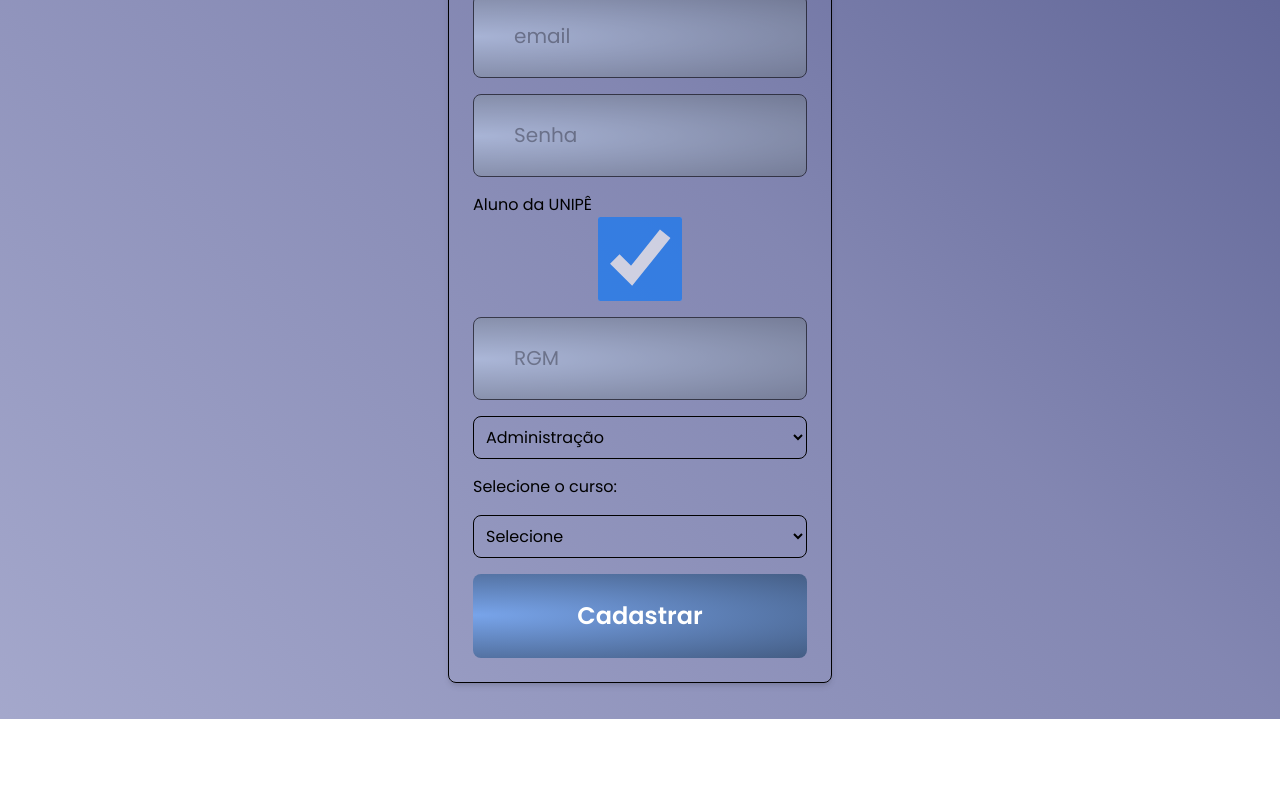
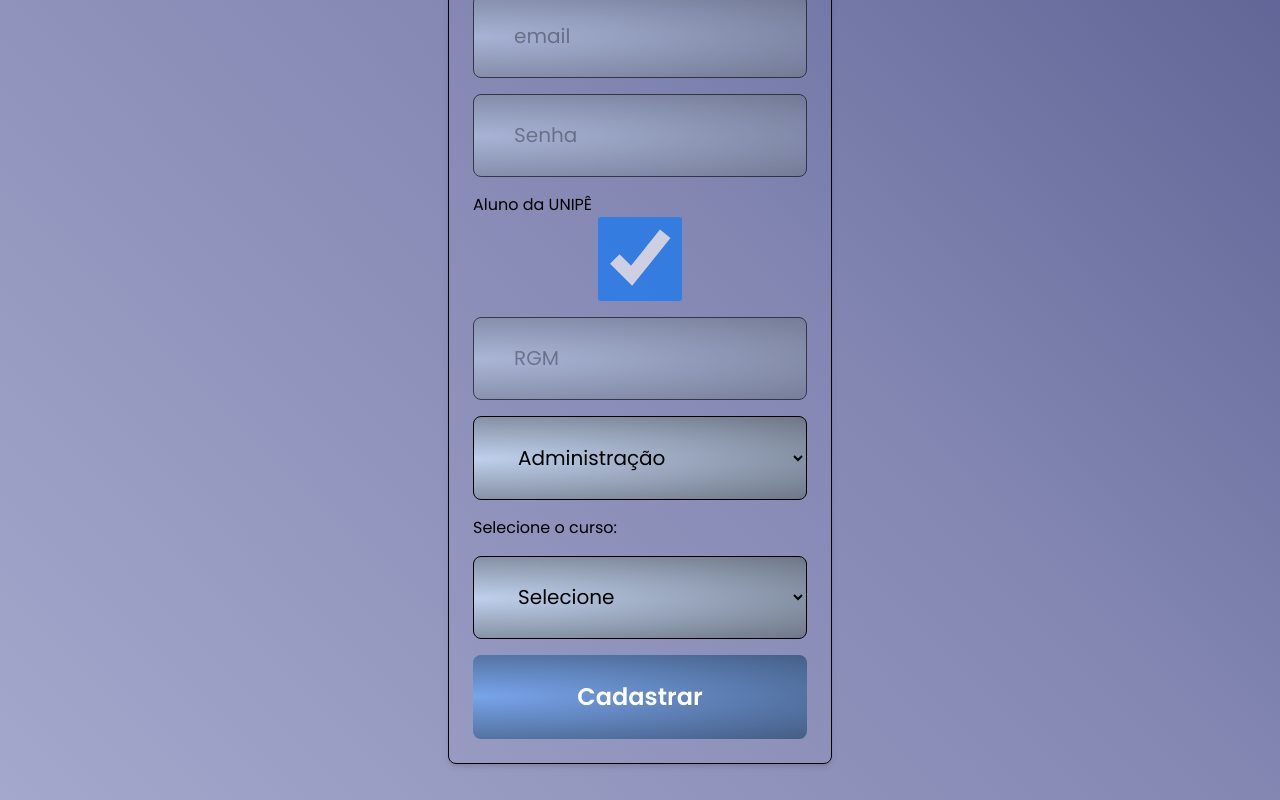
Before and after one commit to DevGabriellucas/ADM4ALL, a Next.js app in the folder frontend/: page /cadastro in a window 1280 px wide. Shown: the part 505-1305 px from the top of the page. Before the commit the page ends 1224 px from the top, so only its background shows below. Built offline with nearby package versions, Linux system fonts and the light colour scheme.

Commit message:
feat: create select components

```diff
--- a/frontend/src/app/cadastro/page.tsx
+++ b/frontend/src/app/cadastro/page.tsx
@@ -3,6 +3,7 @@
 import { useState } from "react";
 import { Input } from "@/components/Input";
 import { Button } from "@/components/Button";
+import {Select} from "@/components/Select"
 
 export default function Cadastro(){
 
@@ -27,20 +28,20 @@ export default function Cadastro(){
                 {checkbox && (
                     <div className="flex flex-col gap-4">
                         <Input type="number" className="border rounded-lg p-2" placeholder="RGM"/>
-                        <select className="border rounded-lg p-2">
+                        <Select className="border rounded-lg p-2">
                             <option value="Administração">Administração</option>
                             <option value="Análise e Desenvolvimento de Sistemas">Análise e Desenvolvimento de Sistemas</option>
                             <option value="Ciência da Computação">Ciência da Computação</option>
-                        </select>
+                        </Select>
                         </div>
                 )}
 
                 <label htmlFor="">Selecione o curso:</label>
-                <select className="border rounded-lg p-2">
+                <Select className="border rounded-lg p-2">
                     <option value="">Selecione</option>
                     <option value="">Gestão de RH</option>
                     <option value="">Empreendedorismo</option>
-                </select>
+                </Select>
 
                 <Button type="submit" className="bg-brand-dark text-white p-2 rounded-lg">Cadastrar</Button>
 
--- a/frontend/src/components/Input.tsx
+++ b/frontend/src/components/Input.tsx
@@ -8,8 +8,9 @@ export const Input = forwardRef<HTMLInputElement, InputProps>(
   ({ error, className, ...props }, ref) => {
     return (
       <div className="flex flex-col gap-y-2">
-        <input ref={ref} className={`h-[5.22rem] w-full rounded-lg bg-radial-[at_0%_50.72%] from-[#BFD0EC] to-[#6D7686] px-10 py-4 text-xl opacity-60 outline-none placeholder:font-normal placeholder:text-xl" ${className}`} {...props} />
-
+        <input ref={ref} className={`h-[5.22rem] w-full rounded-lg bg-radial-[at_0%_50.72%] from-[#BFD0EC] to-[#6D7686] px-10 py-4 text-xl opacity-60 outline-none placeholder:font-normal placeholder:text-xl"
+          ${className}`}
+           {...props} />
         {error && (
           <span className="px-1.5 font-medium text-red-700 text-sm">
             {error}
--- /dev/null
+++ b/frontend/src/components/Select.tsx
@@ -0,0 +1,15 @@
+import type { ComponentProps } from "react";
+
+interface SelectProps extends ComponentProps <"select"> {}
+
+export const Select = ({children, className, ... props}: SelectProps) => {
+    return (
+        <select
+            className={`h-[5.22rem] w-full cursor-pointer rounded-lg bg-radial-[at_0%_50.72%] from-[#BFD0EC] to-[#6D7686] px-10 py-4 text-xl outline-none placeholder:font-normal placeholder:text-2xl"
+                ${className}`}
+            {...props}
+        >
+            {children}
+        </select>
+    )
+}
```
